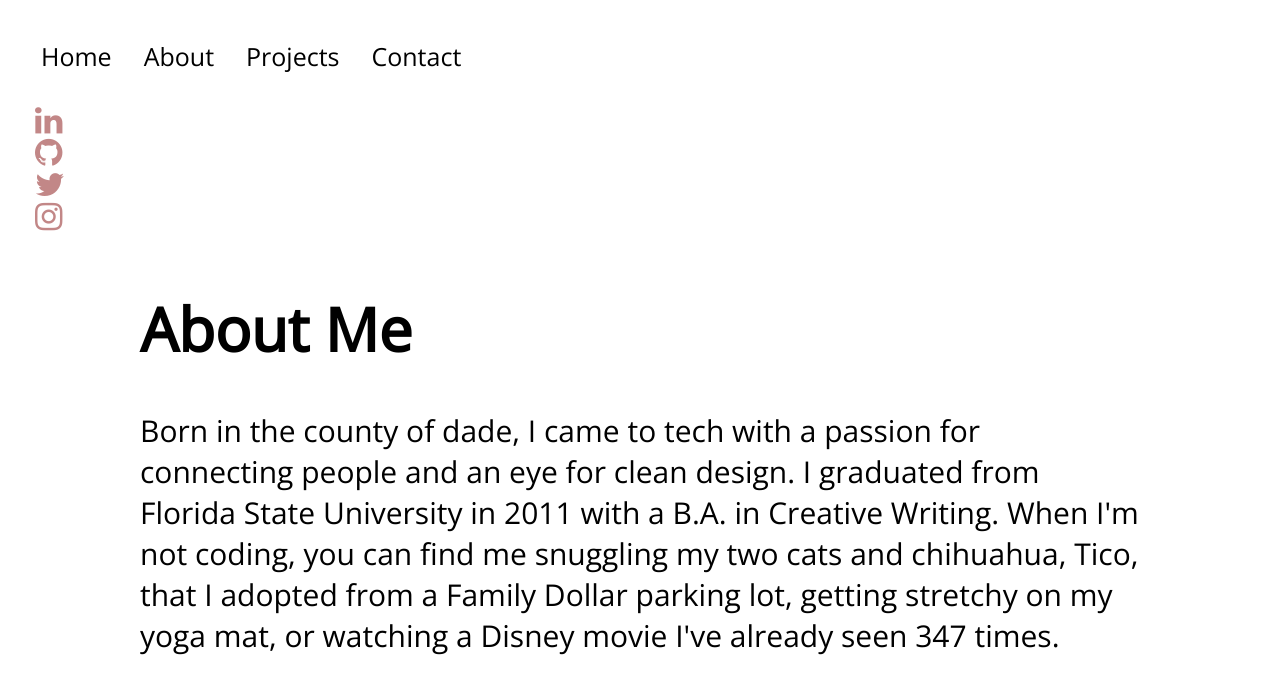
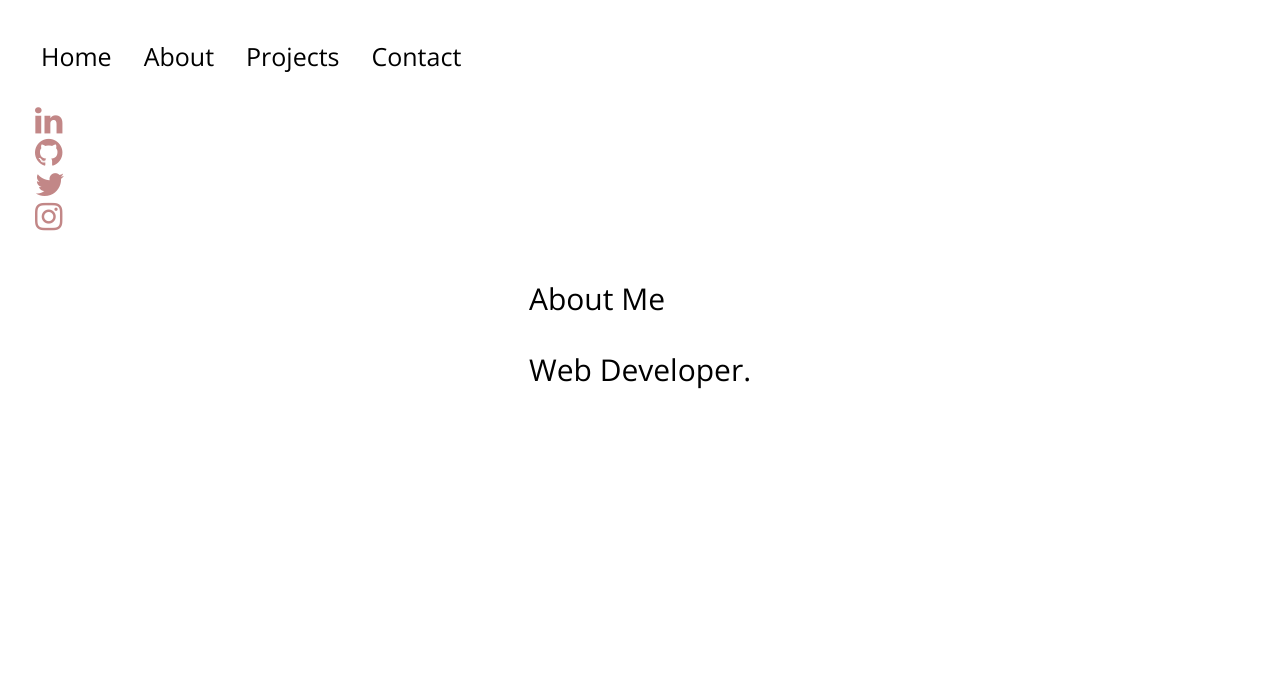
Before and after one commit to kcbreuil/portfolio-site-, a React (Create React App) app: page /about in a window 1280 px wide. Shown: the top 694 px of the page. Built offline with nearby package versions, Linux system fonts and the light colour scheme; a web font is replaced by a local one.

Commit message:
removed build

```diff
--- a/src/components/About.jsx
+++ b/src/components/About.jsx
@@ -1,21 +1,13 @@
-import React from "react";
-import "../styling/about.css";
+import React from 'react';
+import '../styling/about.css';
 
 const About = () => {
   return (
     <div>
       <div className="about-flex">
         <div className="about">
-          <h1>About Me</h1>
-          <p>
-            Born in the county of dade, I came to tech with a passion for
-            connecting people and an eye for clean design. I graduated from
-            Florida State University in 2011 with a B.A. in Creative Writing.
-            When I'm not coding, you can find me snuggling my two cats and
-            chihuahua, Tico, that I adopted from a Family Dollar parking lot,
-            getting stretchy on my yoga mat, or watching a Disney movie I've
-            already seen 347 times.
-          </p>
+          <p>About Me</p>
+          <p>Web Developer.</p>
         </div>
       </div>
     </div>
--- a/src/styling/sidenav.css
+++ b/src/styling/sidenav.css
@@ -10,8 +10,8 @@
 }
 
 .main {
-  /* width: 60%;
-  height: 150vh; */
+  width: 60%;
+  height: 150vh;
 }
 
 body {
```
